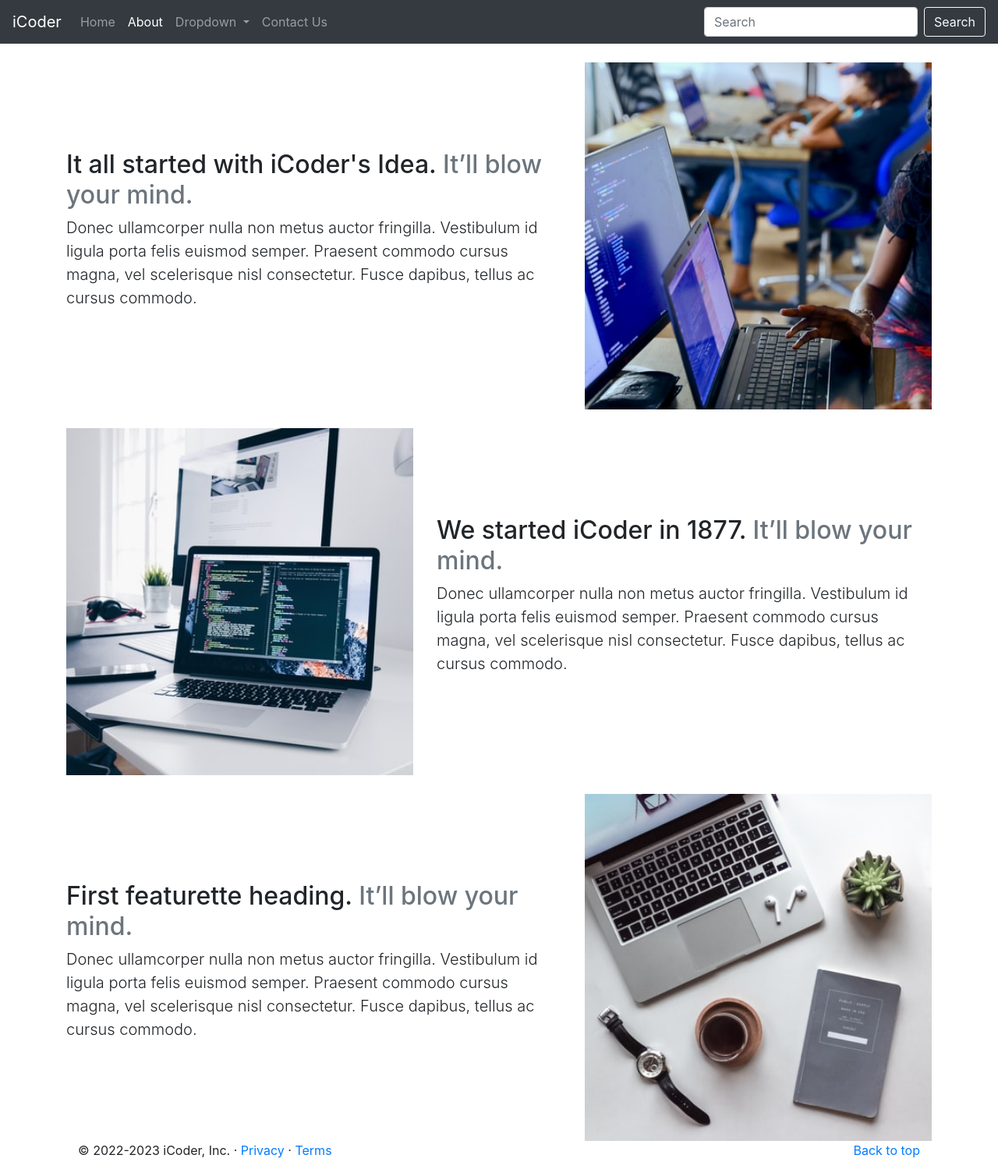
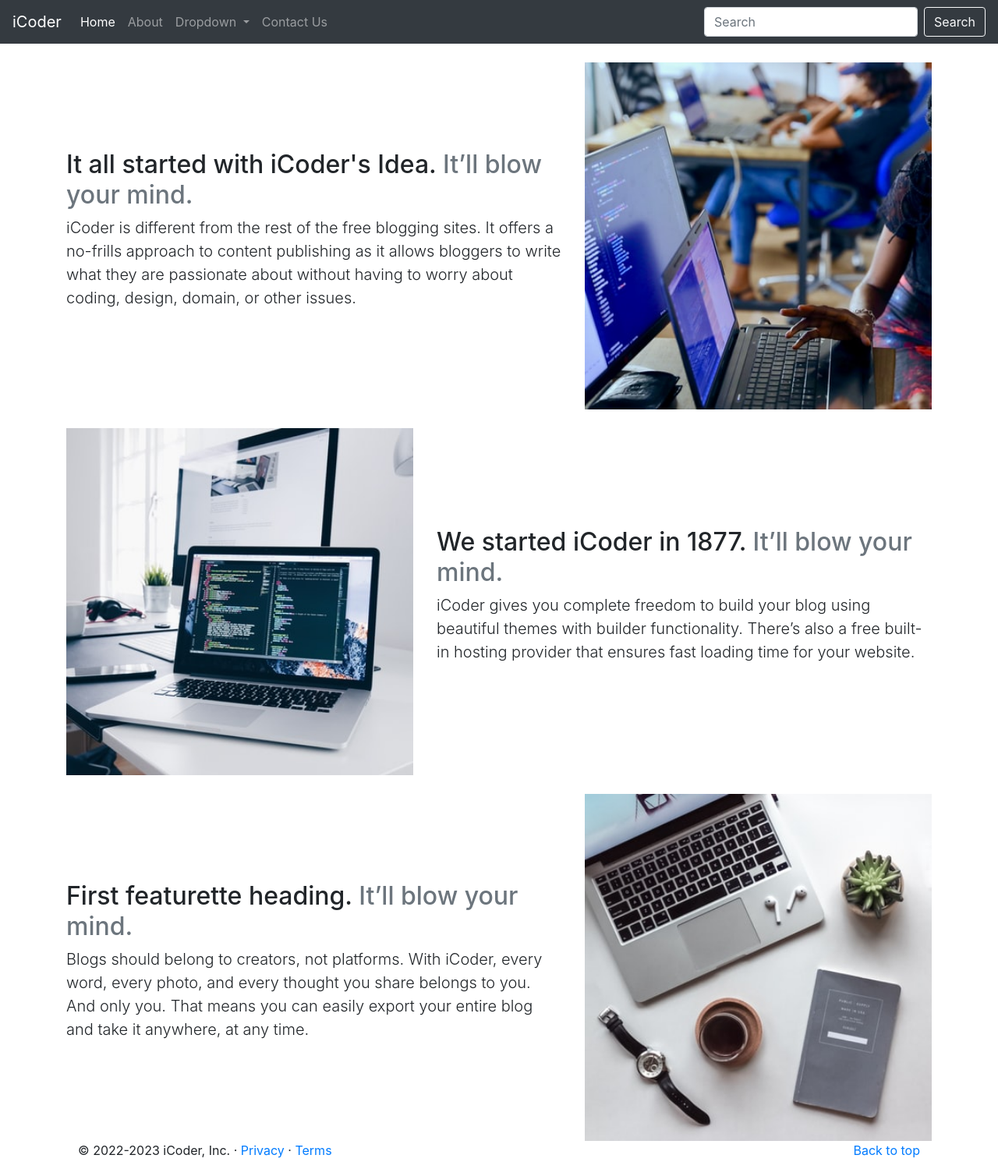
Before and after one commit to NIKHILHASWANI6/iCoderBootstrap, a plain HTML site: page about1.html in a window 1280 px wide. Shown: the whole page at 78% size. Drawn offline with nearby package versions, Linux system fonts and the light colour scheme.

Commit message:
Added content to the container and updated href link.

```diff
--- a/about1.html
+++ b/about1.html
@@ -27,15 +27,17 @@
                     </button>
 
                     <div class="collapse navbar-collapse" id="navbarSupportedContent">
-                              <ul class="navbar-nav mr-auto">
-                                        <li class="nav-item">
-                                                  <a class="nav-link" href="/">Home <span
+
+ <ul class="navbar-nav mr-auto">
+                                        <li class="nav-item active">
+                                                  <a class="nav-link" href="/iCoderBootstrap/">Home <span
                                                                       class="sr-only">(current)</span></a>
                                         </li>
-                                        <li class="nav-item active">
-                                                  <a class="nav-link" href="/about.html">About</a>
+                                        <li class="nav-item">
+                                                  <a class="nav-link" href="/iCoderBootstrap/about1.html">About</a>
+                                                  <!--about1 image is being added-->
                                         </li>
-                                        <li class="nav-item dropdown" >
+                                        <li class="nav-item dropdown">
                                                   <a class="nav-link dropdown-toggle" href="#" id="navbarDropdown"
                                                             role="button" data-toggle="dropdown" aria-haspopup="true"
                                                             aria-expanded="false">
@@ -51,10 +53,11 @@
                                                   </div>
                                         </li>
                                         <li class="nav-item">
-                                                  <a class="nav-link" href="/contact.html">Contact Us</a>
+                                                  <a class="nav-link" href="/iCoderBootstrap/contactus.html">Contact Us</a>
                                         </li>
 
                               </ul>
+
                               <form class="form-inline my-2 my-lg-0">
                                         <input class="form-control mr-sm-2" type="search" placeholder="Search"
                                                   aria-label="Search">
@@ -68,11 +71,9 @@
                                         <h2 class="featurette-heading">It all started with iCoder's Idea. <span
                                                             class="text-muted">It’ll blow your
                                                             mind.</span></h2>
-                                        <p class="lead">Donec ullamcorper nulla non metus auctor fringilla. Vestibulum
-                                                  id ligula porta felis
-                                                  euismod semper. Praesent commodo cursus magna, vel scelerisque nisl
-                                                  consectetur. Fusce
-                                                  dapibus, tellus ac cursus commodo.</p>
+                                        <p class="lead">iCoder is different from the rest of the free blogging sites.
+          It offers a no-frills approach to content publishing as it allows bloggers to write what they are passionate
+          about without having to worry about coding, design, domain, or other issues.</p>
                               </div>
                               <div class="col-md-5 order-md-1">
                                         <img class="img-fluid"  class="bd-placeholder-img bd-placeholder-img-lg featurette-image img-fluid mx-auto"
@@ -87,11 +88,8 @@
                                         <h2 class="featurette-heading">We started iCoder in 1877. <span
                                                             class="text-muted">It’ll blow your
                                                             mind.</span></h2>
-                                        <p class="lead">Donec ullamcorper nulla non metus auctor fringilla. Vestibulum
-                                                  id ligula porta felis
-                                                  euismod semper. Praesent commodo cursus magna, vel scelerisque nisl
-                                                  consectetur. Fusce
-                                                  dapibus, tellus ac cursus commodo.</p>
+                                        <p class="lead">iCoder gives you complete freedom to build your blog using beautiful themes with builder functionality.
+                                         There’s also a free built-in hosting provider that ensures fast loading time for your website.</p>
                               </div>
                               <div class="col-md-5">
                                         <img class="img-fluid" class="bd-placeholder-img bd-placeholder-img-lg featurette-image img-fluid mx-auto"
@@ -105,11 +103,9 @@
                                         <h2 class="featurette-heading">First featurette heading. <span
                                                             class="text-muted">It’ll blow your
                                                             mind.</span></h2>
-                                        <p class="lead">Donec ullamcorper nulla non metus auctor fringilla. Vestibulum
-                                                  id ligula porta felis
-                                                  euismod semper. Praesent commodo cursus magna, vel scelerisque nisl
-                                                  consectetur. Fusce
-                                                  dapibus, tellus ac cursus commodo.</p>
+                                        <p class="lead">Blogs should belong to creators, not platforms.
+          With iCoder, every word, every photo, and every thought you share belongs to you.
+          And only you. That means you can easily export your entire blog and take it anywhere, at any time.</p>
                               </div>
                               <div class="col-md-5">
                                         <img class="img-fluid" class="bd-placeholder-img bd-placeholder-img-lg featurette-image img-fluid mx-auto"
```
